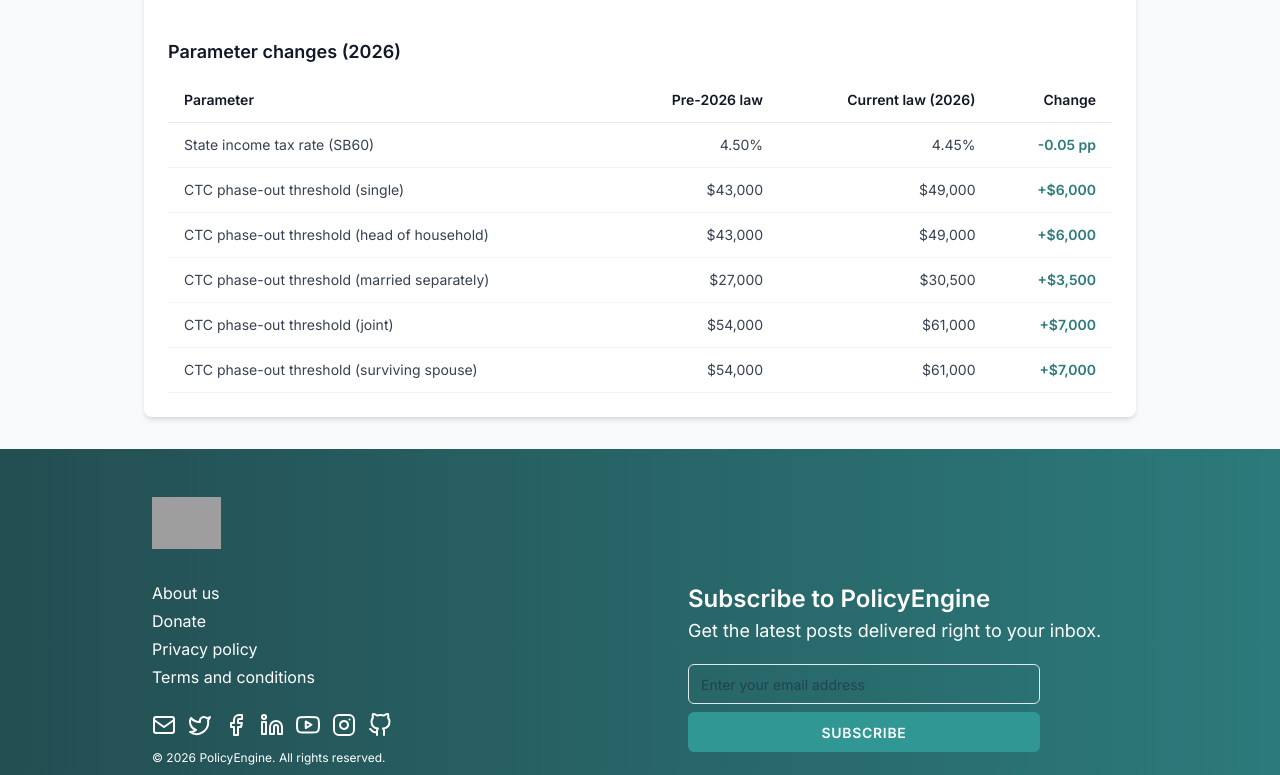
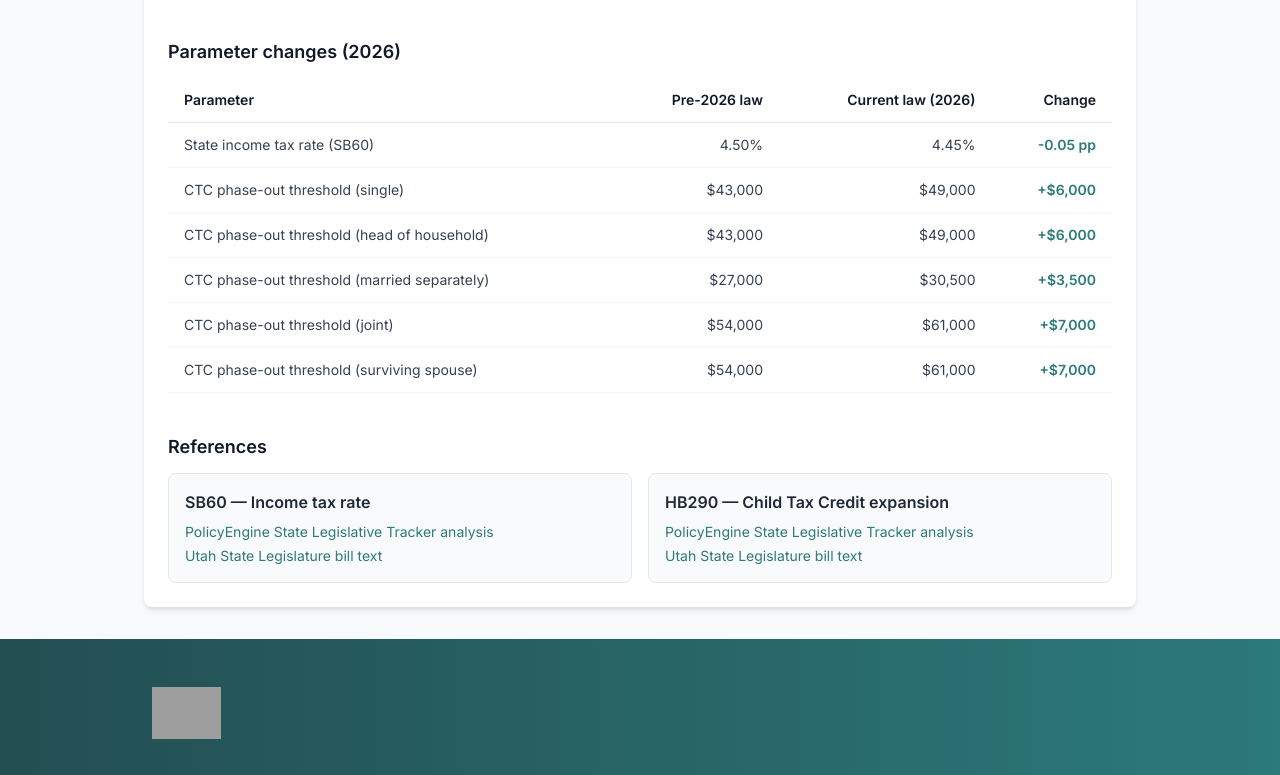
Before and after one commit to PolicyEngine/utah-2026-tax-changes, a Next.js app in the folder frontend/: page / in a window 1280 px wide. Shown: the part 630-1405 px from the top of the page. Built offline with nearby package versions, Linux system fonts and the light colour scheme; grey boxes are pictures that could not be loaded.

Commit message:
Add References section at bottom of overview with tracker + bill links

```diff
--- a/frontend/components/PolicyOverview.tsx
+++ b/frontend/components/PolicyOverview.tsx
@@ -135,6 +135,65 @@ export default function PolicyOverview() {
           </table>
         </div>
       </div>
+
+      {/* References and further reading */}
+      <div>
+        <h3 className="text-lg font-semibold text-gray-900 mb-3">
+          References
+        </h3>
+        <div className="grid grid-cols-1 md:grid-cols-2 gap-4">
+          <div className="bg-gray-50 border border-gray-200 rounded-lg p-4">
+            <h4 className="font-semibold text-gray-800 mb-2">SB60 &mdash; Income tax rate</h4>
+            <ul className="text-sm text-gray-700 space-y-1">
+              <li>
+                <a
+                  href="https://www.policyengine.org/us/state-legislative-tracker/UT/ut-sb60-bill"
+                  target="_blank"
+                  rel="noopener noreferrer"
+                  className="text-primary-600 hover:underline"
+                >
+                  PolicyEngine State Legislative Tracker analysis
+                </a>
+              </li>
+              <li>
+                <a
+                  href="https://le.utah.gov/~2025/bills/static/SB0060.html"
+                  target="_blank"
+                  rel="noopener noreferrer"
+                  className="text-primary-600 hover:underline"
+                >
+                  Utah State Legislature bill text
+                </a>
+              </li>
+            </ul>
+          </div>
+          <div className="bg-gray-50 border border-gray-200 rounded-lg p-4">
+            <h4 className="font-semibold text-gray-800 mb-2">HB290 &mdash; Child Tax Credit expansion</h4>
+            <ul className="text-sm text-gray-700 space-y-1">
+              <li>
+                <a
+                  href="https://www.policyengine.org/us/state-legislative-tracker/UT/ut-hb290"
+                  target="_blank"
+                  rel="noopener noreferrer"
+                  className="text-primary-600 hover:underline"
+                >
+                  PolicyEngine State Legislative Tracker analysis
+                </a>
+              </li>
+              <li>
+                <a
+                  href="https://le.utah.gov/~2026/bills/static/HB0290.html"
+                  target="_blank"
+                  rel="noopener noreferrer"
+                  className="text-primary-600 hover:underline"
+                >
+                  Utah State Legislature bill text
+                </a>
+              </li>
+            </ul>
+          </div>
+        </div>
+      </div>
     </div>
   );
 }
```
